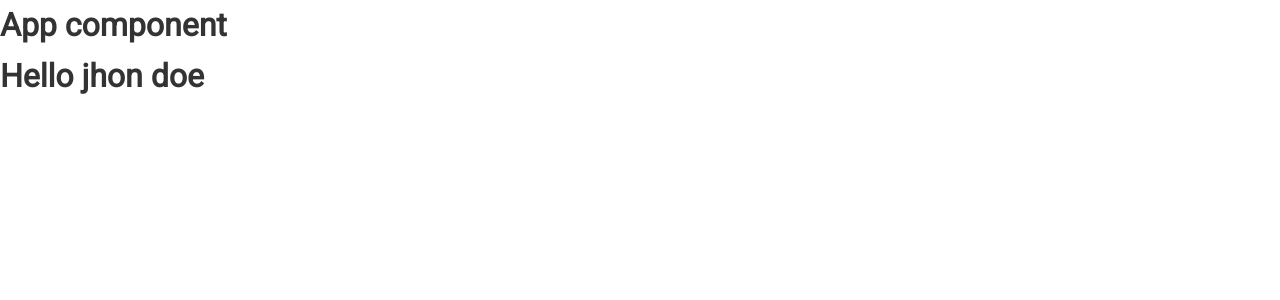
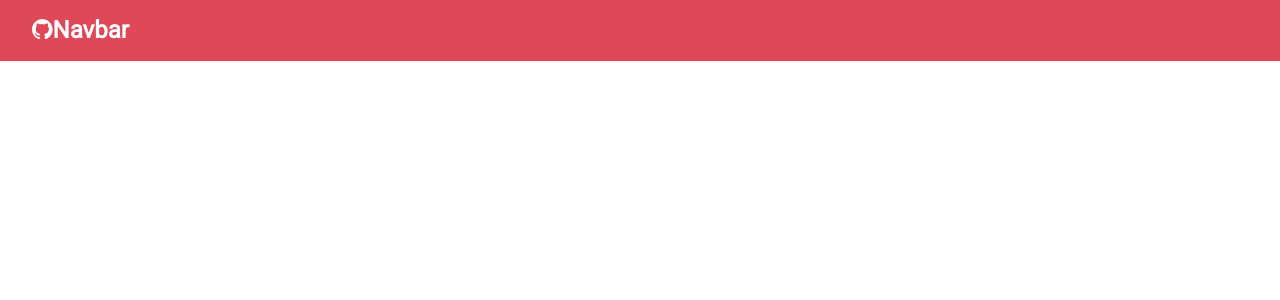
Before and after one commit to ShehanDev/github-finderApp, a React (Create React App) app: page / in a window 1280 px wide. Shown: the top 300 px of the page. Built offline with nearby package versions, Linux system fonts and the light colour scheme.

Commit message:
nav bar componet created

```diff
--- a/public/index.html
+++ b/public/index.html
@@ -11,6 +11,7 @@
     />
     <link rel="apple-touch-icon" href="%PUBLIC_URL%/logo192.png" />
     <link rel="manifest" href="%PUBLIC_URL%/manifest.json" />
+    <link rel="stylesheet" href="https://cdnjs.cloudflare.com/ajax/libs/font-awesome/4.7.0/css/font-awesome.min.css">
     <title>GitHub Finder</title>
   </head>
   <body>
--- a/src/App.js
+++ b/src/App.js
@@ -1,16 +1,17 @@
 import React, { Component } from "react";
 
 import "./App.css";
+import Navbar from "./component/navbar";
 
 class App extends Component {
   render() {
-    const name = "jhon doe ";
-    const loading = false;
-    const showName = true;
+    // const name = "jhon doe ";
+    // const loading = false;
+    // const showName = true;
     return (
       <div className="App">
-        <h1>App component</h1>
-        {loading ? <h4>...loading</h4> : <h1>Hello {showName && name}</h1>}
+        {/* {loading ? <h4>...loading</h4> : <h1>Hello {showName && name}</h1>} */}
+        <Navbar />
       </div>
     );
   }
--- /dev/null
+++ b/src/component/navbar.js
@@ -0,0 +1,16 @@
+import React, { Component } from "react";
+class Navbar extends Component {
+  state = {};
+  render() {
+    return (
+      <nav className="navbar bg-primary">
+        <h1>
+          <i className="fa fa-github" />
+          Navbar
+        </h1>
+      </nav>
+    );
+  }
+}
+
+export default Navbar;
```
